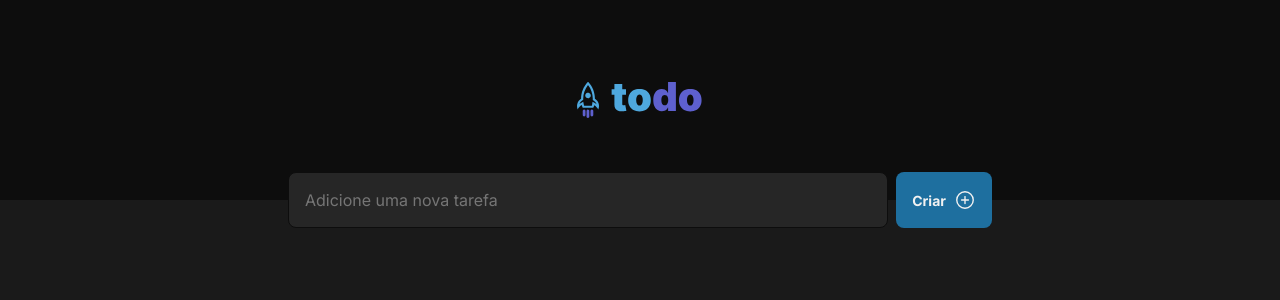
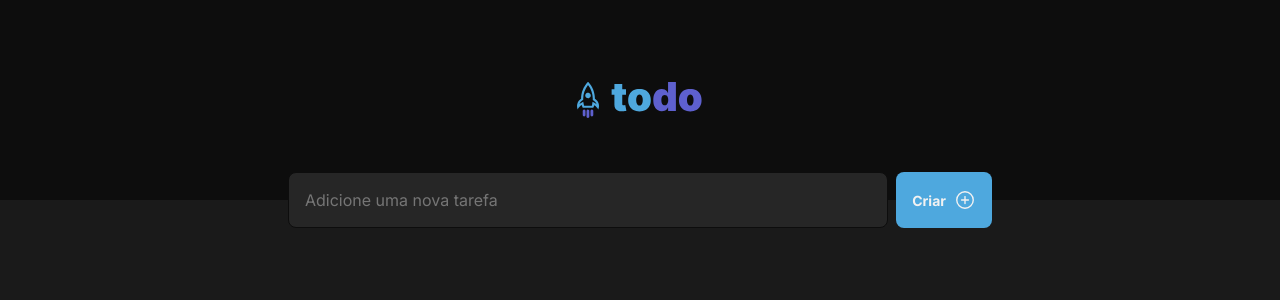
Before and after one commit to lucasadsr/desafio-todolist, a React (Vite) app: page / in a window 1280 px wide. In both pictures the pointer is over the button "Criar". Shown: the top 300 px of the page. Built offline with nearby package versions, Linux system fonts and the light colour scheme.

Commit message:
fix: hover color

```diff
--- a/src/components/NewTaskForm/NewTaskForm.module.css
+++ b/src/components/NewTaskForm/NewTaskForm.module.css
@@ -42,5 +42,10 @@
   font-size: 0.875rem;
   font-weight: 700;
 
+  transition: all 0.2s;
+}
+
+.form button:hover {
   cursor: pointer;
+  background: var(--blue);
 }
```
